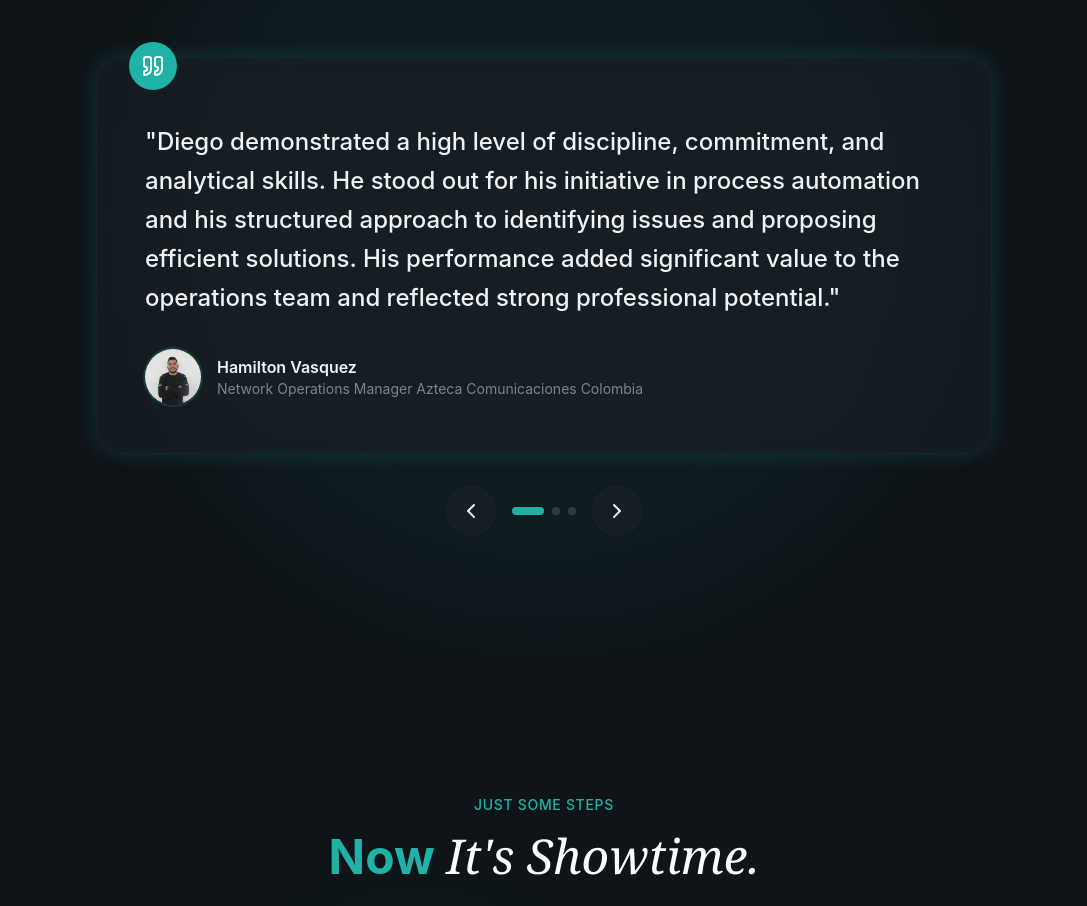
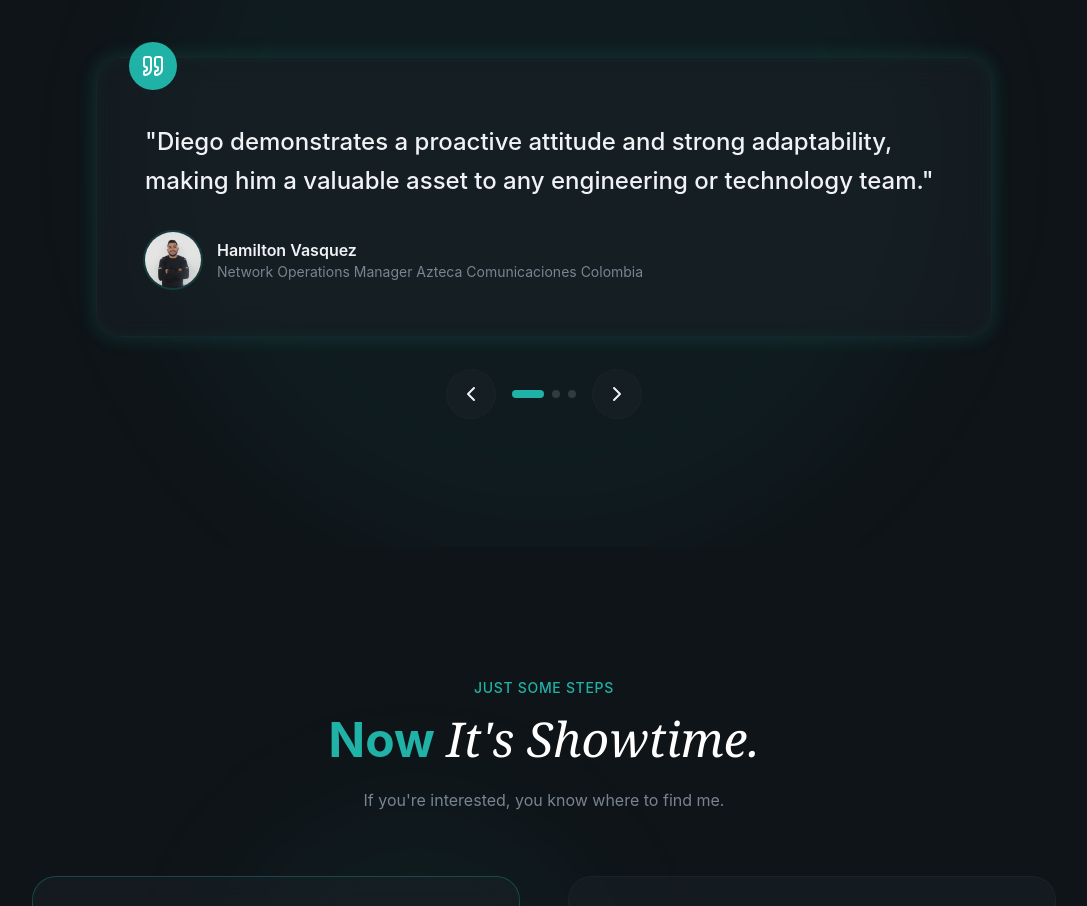
Before and after one commit to DiegoB2212/mi-porfolio, a React (Vite) app: page / in a window 1280 px wide. Shown: the part 5482-6388 px from the top of the page, without its empty margins (96-1183 px from the left). Built offline with nearby package versions, Linux system fonts and the light colour scheme.

Commit message:
Modificacion comentario de testimonio 1

```diff
--- a/src/sections/Testimonials.jsx
+++ b/src/sections/Testimonials.jsx
@@ -4,7 +4,7 @@ import { useState } from "react";
 const testimonials = [
   {
     quote:
-      "Diego demonstrated a high level of discipline, commitment, and analytical skills. He stood out for his initiative in process automation and his structured approach to identifying issues and proposing efficient solutions. His performance added significant value to the operations team and reflected strong professional potential.",
+      "Diego demonstrates a proactive attitude and strong adaptability, making him a valuable asset to any engineering or technology team.",
 
     author: "Hamilton Vasquez",
     role: "Network Operations Manager Azteca Comunicaciones Colombia",
```
